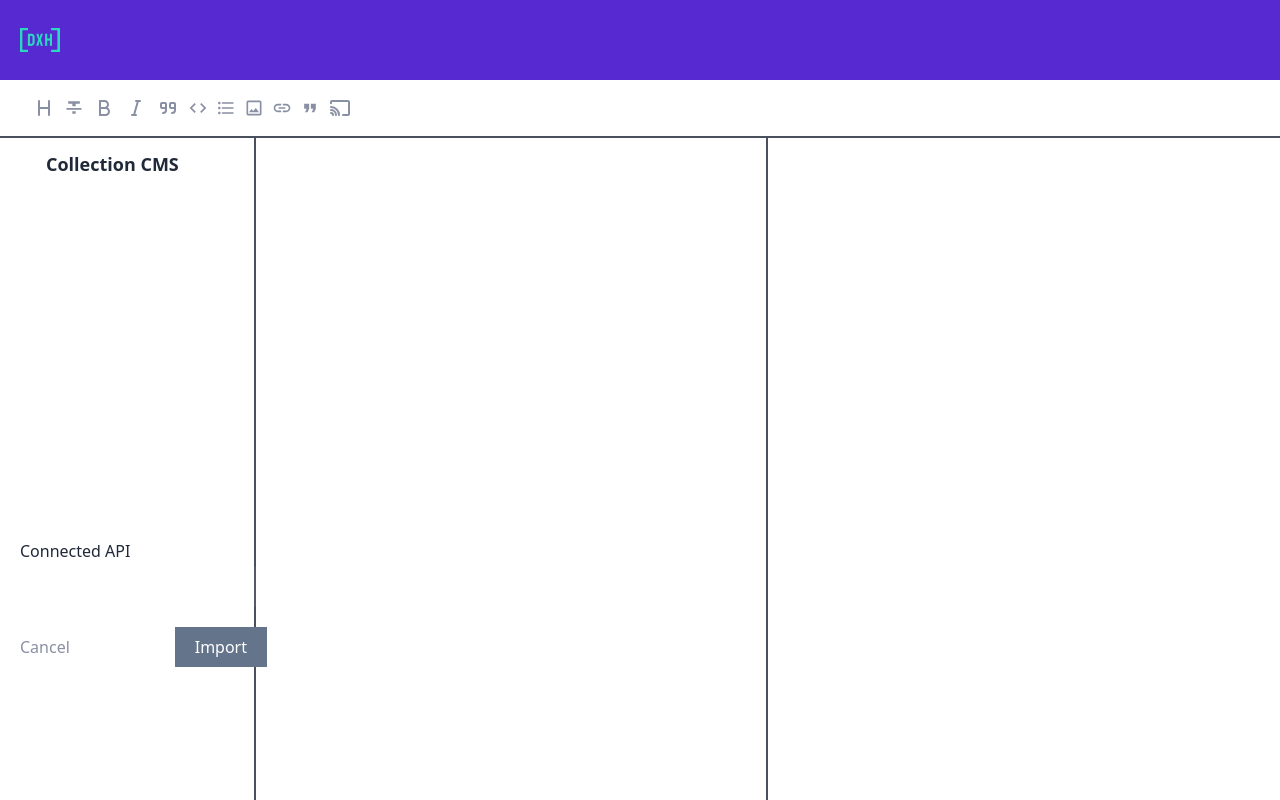
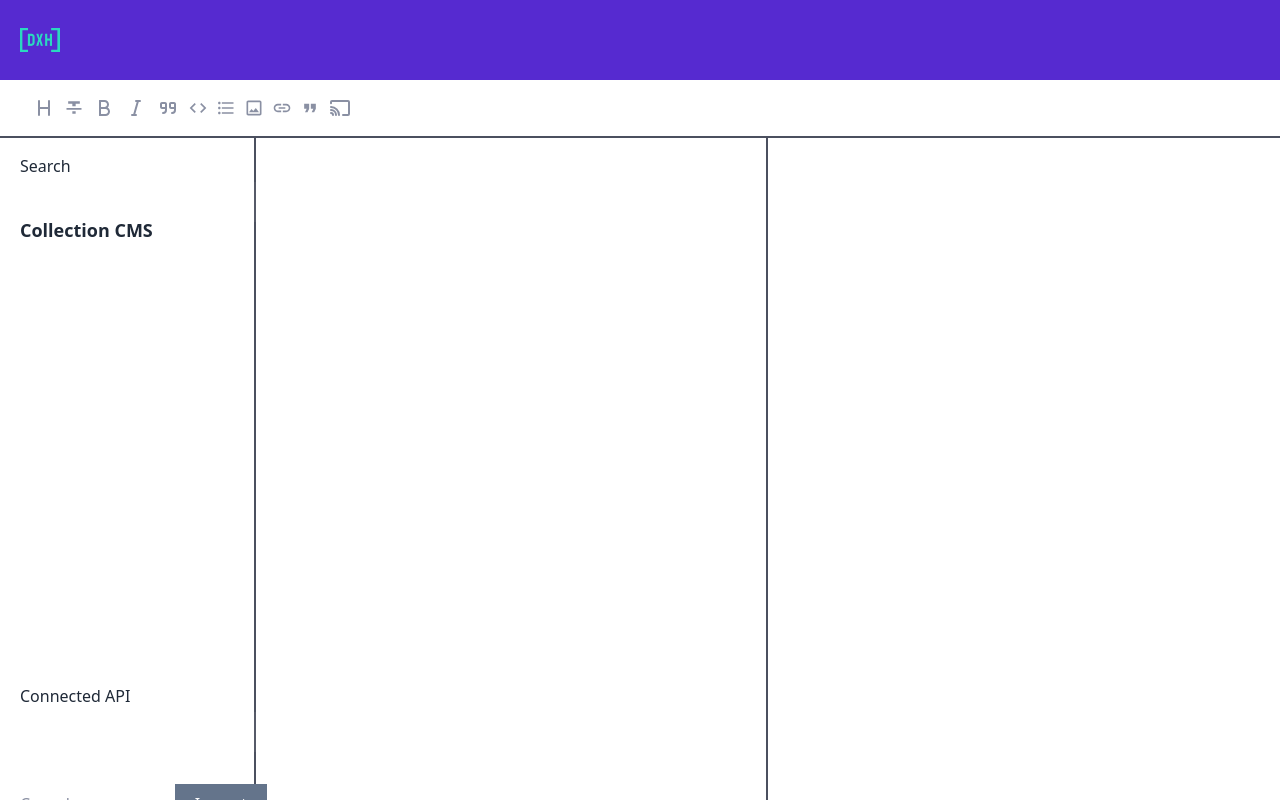
Before and after one commit to xkazm04/markdown-editor, a React (Create React App) app: page / in a window 1280 px wide. Built offline with nearby package versions, Linux system fonts and the light colour scheme.

Commit message:
feat: added search in sidebar for searching articles

```diff
--- a/src/components/Input/Input.tsx
+++ b/src/components/Input/Input.tsx
@@ -10,7 +10,7 @@ export const Input = React.forwardRef(
     ref: LegacyRef<HTMLInputElement> | undefined
   ): JSX.Element => {
     return (
-      <div className="flex flex-col">
+      <div className="flex flex-col py-3">
         <label className="my-1">{label}</label>
         <input
           {...rest}
--- a/src/components/Layout/SideBar.tsx
+++ b/src/components/Layout/SideBar.tsx
@@ -40,6 +40,7 @@ export const SideBar = ({
   const [apiValue, setApiValue] = useState('');
   const [error, setError] = useState('');
   const [strapiData, setStrapiData] = useState<DocumentationData[] | []>([]);
+  const [search, setSearch] = useState('');
 
   const handleFetchAPI = async (e: FormEvent) => {
     e.preventDefault();
@@ -90,16 +91,29 @@ export const SideBar = ({
     );
   };
 
+  const searchArticle = (data: DocumentationData) => {
+    return data.attributes.title
+      .toLowerCase()
+      .includes(search.trim().toLowerCase());
+  };
+
   return (
-    <div className=" grid grid-rows-[60%_30%] z-50 h-full w-full px-5 bg-primary-grey border-t-2 border-sections_border border-r-2">
+    <div className=" grid grid-rows-[10%_70%_20%] z-50 h-full w-full px-5 bg-primary-grey border-t-2 border-sections_border border-r-2">
+      <Input
+        className=""
+        value={search}
+        onChange={(e) => setSearch((e.target as HTMLInputElement).value)}
+        label="Search"
+      />
+      <div className="py-3 h-full">
+        <span className="text-lg font-semibold">Collection CMS</span>
         <ul className="overflow-scroll h-full py-3">
-        <span className="text-lg font-semibold">Collection CMS</span>
           {error && (
             <div className="text-red-400 font-semibold text-center my-5">
               {error}
             </div>
           )}
-        {strapiData.map((data, index) => {
+          {strapiData.filter(searchArticle).map((data, index) => {
             return (
               <li
                 className="list-none"
@@ -131,6 +145,7 @@ export const SideBar = ({
             );
           })}
         </ul>
+      </div>
       <form onSubmit={handleFetchAPI}>
         <Input
           value={apiValue}
@@ -139,12 +154,7 @@ export const SideBar = ({
         />
         <div className="flex justify-between items-center my-5">
           <span className="text-[#8A90A3]">Cancel</span>
-          <Button
-            type="submit"
-            // onClick={handleFetchAPI}
-            disabled={!apiValue}
-            text="Import"
-          />
+          <Button type="submit" disabled={!apiValue} text="Import" />
         </div>
       </form>
     </div>
```
Lines whose indentation alone changed are shown as unchanged.
